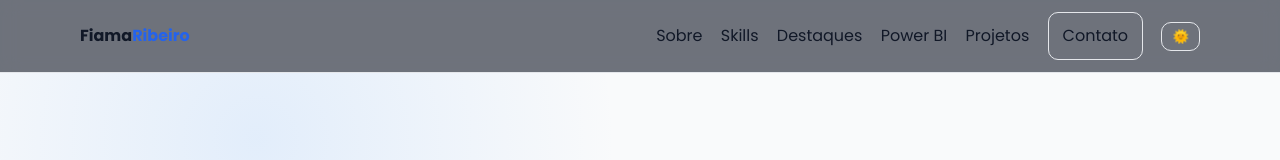
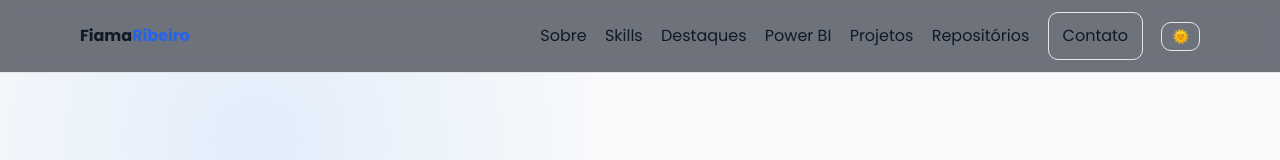
Before and after one commit to fiamaribeiro/fiamaribeiro.github.io, a plain HTML site: page index.html in a window 1280 px wide. Shown: the top 160 px of the page. Drawn offline with Linux system fonts and the light colour scheme; no server answers.

Commit message:
Update index.html

```diff
--- a/index.html
+++ b/index.html
@@ -10,6 +10,7 @@
   <link href="https://fonts.googleapis.com/css2?family=Poppins:wght@300;400;500;600;700&display=swap" rel="stylesheet" />
   <link rel="stylesheet" href="styles.css" />
 </head>
+
 <body>
 <header class="nav">
   <div class="container nav-inner">
@@ -20,12 +21,14 @@
       <a href="#destaques">Destaques</a>
       <a href="#powerbi">Power BI</a>
       <a href="#projetos">Projetos</a>
+      <a href="#repos">Repositórios</a>
       <a href="#contato" class="btn">Contato</a>
       <button id="themeToggle" aria-label="Alternar tema" class="theme-btn">🌙</button>
     </nav>
   </div>
 </header>
 
+<!-- HERO -->
 <section id="hero" class="hero">
   <div class="container hero-inner">
     <div class="hero-text">
@@ -62,6 +65,7 @@
   </div>
 </section>
 
+<!-- SOBRE -->
 <section id="sobre" class="section">
   <div class="container grid-2">
     <div>
@@ -90,6 +94,7 @@
   </div>
 </section>
 
+<!-- SKILLS -->
 <section id="skills" class="section alt">
   <div class="container">
     <h2>Skills</h2>
@@ -102,6 +107,7 @@
   </div>
 </section>
 
+<!-- DESTAQUES -->
 <section id="destaques" class="section">
   <div class="container">
     <h2>Projetos em Destaque</h2>
@@ -129,11 +135,11 @@
   </div>
 </section>
 
+<!-- POWER BI -->
 <section id="powerbi" class="section">
   <div class="container">
     <h2>Power BI — dashboards interativos</h2>
     <p class="muted">Amostra em destaque. Mais cases na seção de Projetos.</p>
-
     <article class="card bi-card">
       <h3>Dashboard de Produção (KPI Geral)</h3>
       <p class="muted">Produção mensal, % qualidade, horas produtivas e paradas.</p>
@@ -147,6 +153,7 @@
   </div>
 </section>
 
+<!-- PROJETOS CURADOS -->
 <section id="projetos" class="section">
   <div class="container">
     <h2>Projetos</h2>
@@ -155,15 +162,13 @@
   </div>
 </section>
 
-<!-- ===== TODOS OS REPOSITÓRIOS (auto do GitHub) ===== -->
+<!-- TODOS OS REPOSITÓRIOS (GitHub API) -->
 <section id="repos" class="section">
   <div class="container">
     <h2>Todos os repositórios</h2>
     <p class="muted" style="margin-top:-6px">
       Lista automática dos meus repositórios públicos no GitHub (atualiza sozinha).
     </p>
-
-    <!-- Controles -->
     <div class="repo-controls">
       <input id="repo-search" type="search" placeholder="Buscar por nome/descrição…" aria-label="Buscar repositórios">
       <label class="chk"><input id="repo-forks" type="checkbox"> mostrar forks</label>
@@ -174,13 +179,12 @@
         <option value="full_name">Ordenar: Nome</option>
       </select>
     </div>
-
     <div id="gh-grid" class="cards"></div>
     <p id="gh-msg" class="muted" style="margin-top:10px"></p>
   </div>
 </section>
 
-
+<!-- CONTATO -->
 <section id="contato" class="section">
   <div class="container grid-2">
     <div>
@@ -207,12 +211,9 @@
       <label>Mensagem
         <textarea name="message" rows="4" placeholder="Como posso ajudar?" required></textarea>
       </label>
-
-      <!-- Honeypot -->
       <label class="hp">Não preencha isto
         <input type="text" name="_gotcha" tabindex="-1" autocomplete="off" />
       </label>
-
       <button class="btn primary" type="submit">Enviar</button>
       <p id="form-status" class="muted" aria-live="polite"></p>
     </form>
```
